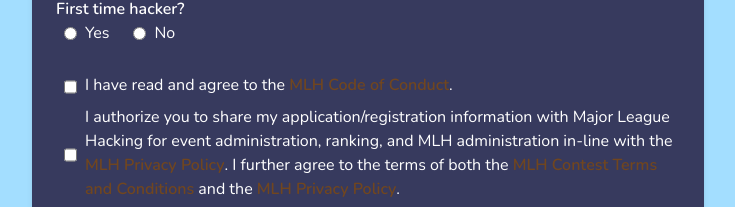
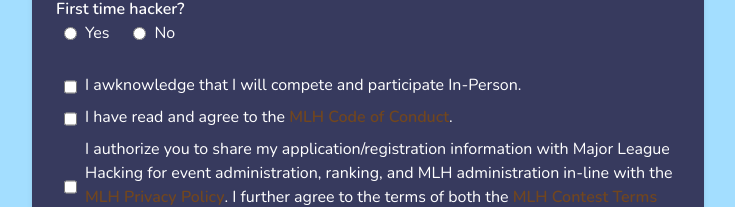
Before and after one commit to minsooerickim/citrushack2023, a Next.js app: page /apply in a window 1280 px wide. Shown: the part 1167-1374 px from the top of the page, without its empty margins (272-1007 px from the left). Built offline with nearby package versions, Linux system fonts and the light colour scheme; no server answers; the database is empty; sample sign-in values are in the browser's storage; what tailwindcss-border-gradients would draw is missing.

Commit message:
:necktie: add awknoledge checkbox

```diff
--- a/components/Form/ApplicationForm/components.tsx
+++ b/components/Form/ApplicationForm/components.tsx
@@ -10,7 +10,8 @@ import {
   firstTimeHacker,
   foodPreference,
   shirtSize,
-  MLH
+  MLH,
+  awk
 } from './options';
 
 interface Props {
@@ -182,6 +183,14 @@ export const HackerApp = ({ register, errors, setFileUploaded }: Props) => (
     <span className="flex flex-col mt-4 gap-2">
       <Checkbox
         label=""
+        variable="in_person_awk"
+        options={awk[0]}
+        register={register}
+        errors={errors}
+        required
+      />
+      <Checkbox
+        label=""
         variable="MLH_code_of_conduct"
         options={MLH[0]}
         register={register}
--- a/components/Form/ApplicationForm/options.tsx
+++ b/components/Form/ApplicationForm/options.tsx
@@ -84,3 +84,7 @@ export const MLH = [
     'I authorize MLH to send me an email where I can further opt into the MLH Hacker, Events, or Organizer Newsletters and other communications from MLH.'
   ]
 ];
+
+export const awk = [
+  ['I awknowledge that I will compete and participate In-Person.']
+];
```
